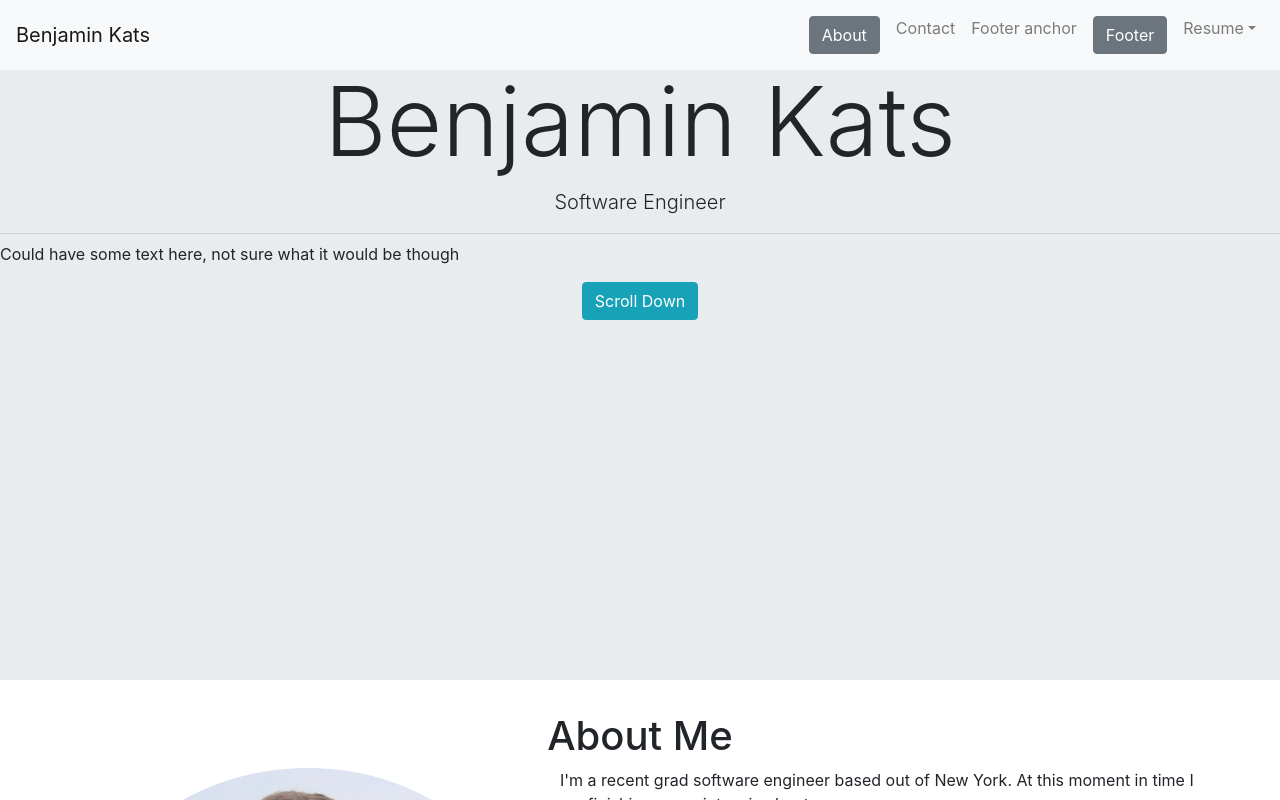
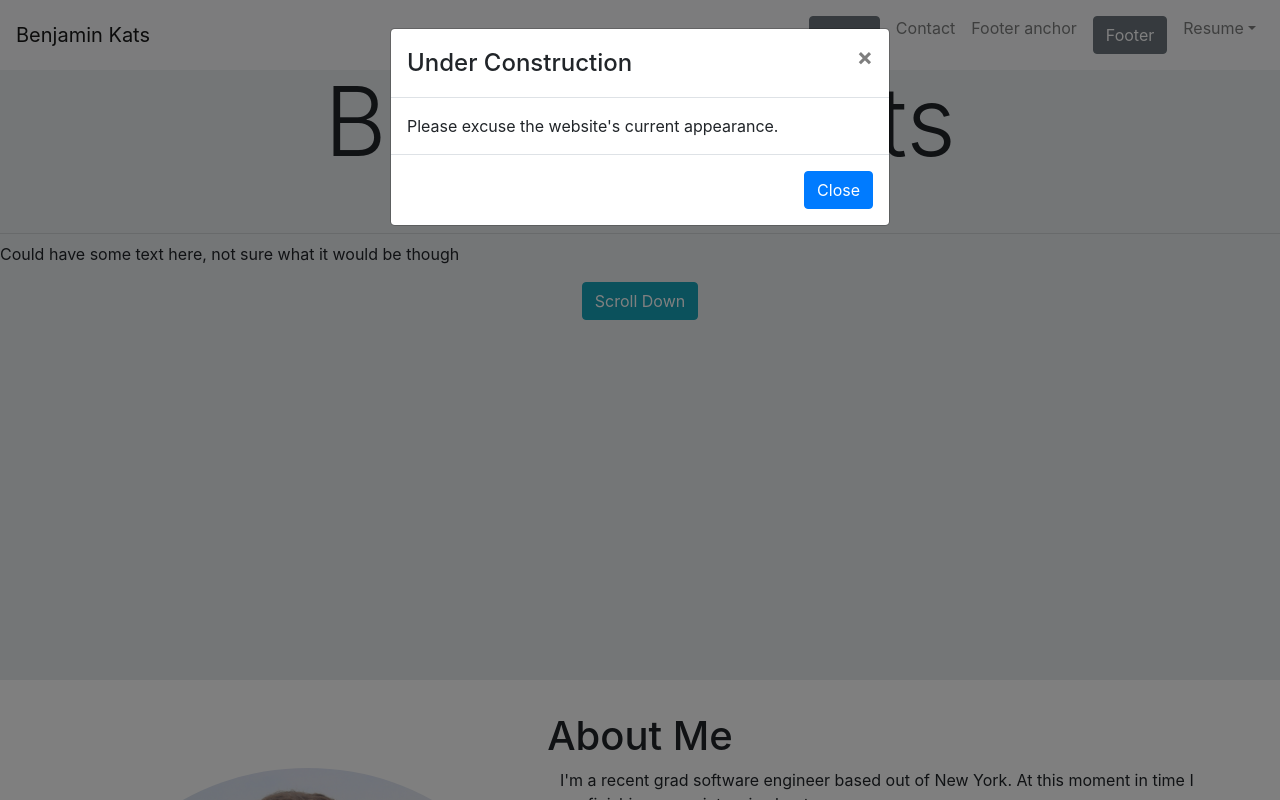
Before and after one commit to BenKats/resume-website, a React (Create React App) app: page / in a window 1280 px wide. Shown: the top 800 px of the page. Built offline with nearby package versions, Linux system fonts and the light colour scheme.

Commit message:
Added underconstruction modal

```diff
--- a/src/App.js
+++ b/src/App.js
@@ -8,7 +8,7 @@ import About from './About';
 import Contact from './Contact';
 import Footer from './Footer';
 import Menu from './Menu';
-
+import Popup from './Popup';
 import styled from 'styled-components';
 
 // const Button2 = styled(Button)`
@@ -25,6 +25,7 @@ class App extends Component {
     render() {
         return (
             <Div className='App'>
+                <Popup></Popup>
                 <Menu></Menu>
                 <Jumbotron style={{ height: '85vh' }} fluid>
                     <h1 className='display-1 text-center'>Benjamin Kats</h1>
--- /dev/null
+++ b/src/Popup.js
@@ -0,0 +1,27 @@
+import React, { useState } from 'react';
+import Modal from 'react-bootstrap/Modal';
+import Button from 'react-bootstrap/Button';
+
+function Popup() {
+    const [show, setShow] = useState(true);
+
+    const handleClose = () => setShow(false);
+
+    return (
+        <>
+            <Modal show={show} onHide={handleClose}>
+                <Modal.Header closeButton>
+                    <Modal.Title>Under Construction</Modal.Title>
+                </Modal.Header>
+                <Modal.Body>Please excuse the website's current appearance.</Modal.Body>
+                <Modal.Footer>
+                    <Button variant='primary' onClick={handleClose}>
+                        Close
+                    </Button>
+                </Modal.Footer>
+            </Modal>
+        </>
+    );
+}
+
+export default Popup;
```
